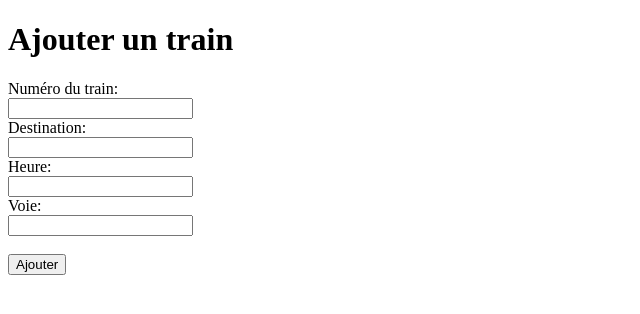
After one commit to koceila-Hk/Tp_django, a Django app: page /Govoyage/add_train/ in a window 1280 px wide. The commit adds this page. Shown: the top 314 px of the page, without its empty margins (0-640 px from the left). Run offline with Django 5.2, Linux system fonts and the light colour scheme.

Commit message:
add def add_train

```diff
--- /dev/null
+++ b/mysite/Govoyage/forms.py
@@ -0,0 +1,7 @@
+from django import forms
+from .models import Train
+
+class TrainForm(forms.ModelForm):
+    class Meta:
+        model = Train
+        fields = ['trainID', 'to', 'time', 'voie']
--- a/mysite/Govoyage/templates/Govoyage/accueil.html
+++ b/mysite/Govoyage/templates/Govoyage/accueil.html
@@ -15,6 +15,7 @@
             <ul>
                 <li><a href="{% url 'index' %}"> Accueil </a></li>
                 <li><a href="{% url 'random' %}">Aléatoire</a></li>
+                <li><a href="{% url 'add_train' %}">Ajouter un train</a></li>
                 <form action="{% url 'search_train' %}" method="GET">
                     <input type="search" name="train_id" id="site-search"/>
                     <button type="submit">Search</button>
--- /dev/null
+++ b/mysite/Govoyage/templates/Govoyage/add_train.html
@@ -0,0 +1,23 @@
+<!DOCTYPE html>
+<html lang="en">
+<head>
+    <meta charset="UTF-8">
+    <meta name="viewport" content="width=device-width, initial-scale=1.0">
+    <title>Ajouter un train - Govoyage</title>
+</head>
+<body>
+    <h1>Ajouter un train</h1>
+    <form method="POST">
+        {% csrf_token %}
+        <label for="train_id">Numéro du train:</label><br>
+        <input type="text" id="train_id" name="train_id"><br>
+        <label for="destination">Destination:</label><br>
+        <input type="text" id="destination" name="destination"><br>
+        <label for="heure">Heure:</label><br>
+        <input type="text" id="heure" name="heure"><br>
+        <label for="voie">Voie:</label><br>
+        <input type="text" id="voie" name="voie"><br><br>
+        <input type="submit" value="Ajouter">
+    </form>
+</body>
+</html>
--- a/mysite/Govoyage/urls.py
+++ b/mysite/Govoyage/urls.py
@@ -22,4 +22,5 @@ urlpatterns = [
     path('show/<id_train>', views.show, name="show"),
     path('random/', views.random_train, name="random"),
     path('search/', views.search_train, name='search_train'),
+    path('add_train/', views.add_train, name='add_train'),
 ]
--- a/mysite/Govoyage/views.py
+++ b/mysite/Govoyage/views.py
@@ -2,6 +2,7 @@ from django.shortcuts import render, redirect, get_object_or_404
 from django.http import HttpResponse
 from Govoyage.models import Train
 import random
+from .forms import TrainForm
 
 # Create your views here.
 def index(request):
@@ -40,3 +41,14 @@ def search_train(request):
                 'precedent': int(line.trainID) - 1,
                 'suivant': int(line.trainID) + 1,
             })
+
+
+def add_train(request):
+    if request.method == "POST":
+        form = TrainForm(request.POST)
+        if form.is_valid():
+            form.save()
+            return redirect('index')
+    else:
+        form = TrainForm()
+    return render(request, 'Govoyage/add_train.html', {'form': form})
```
